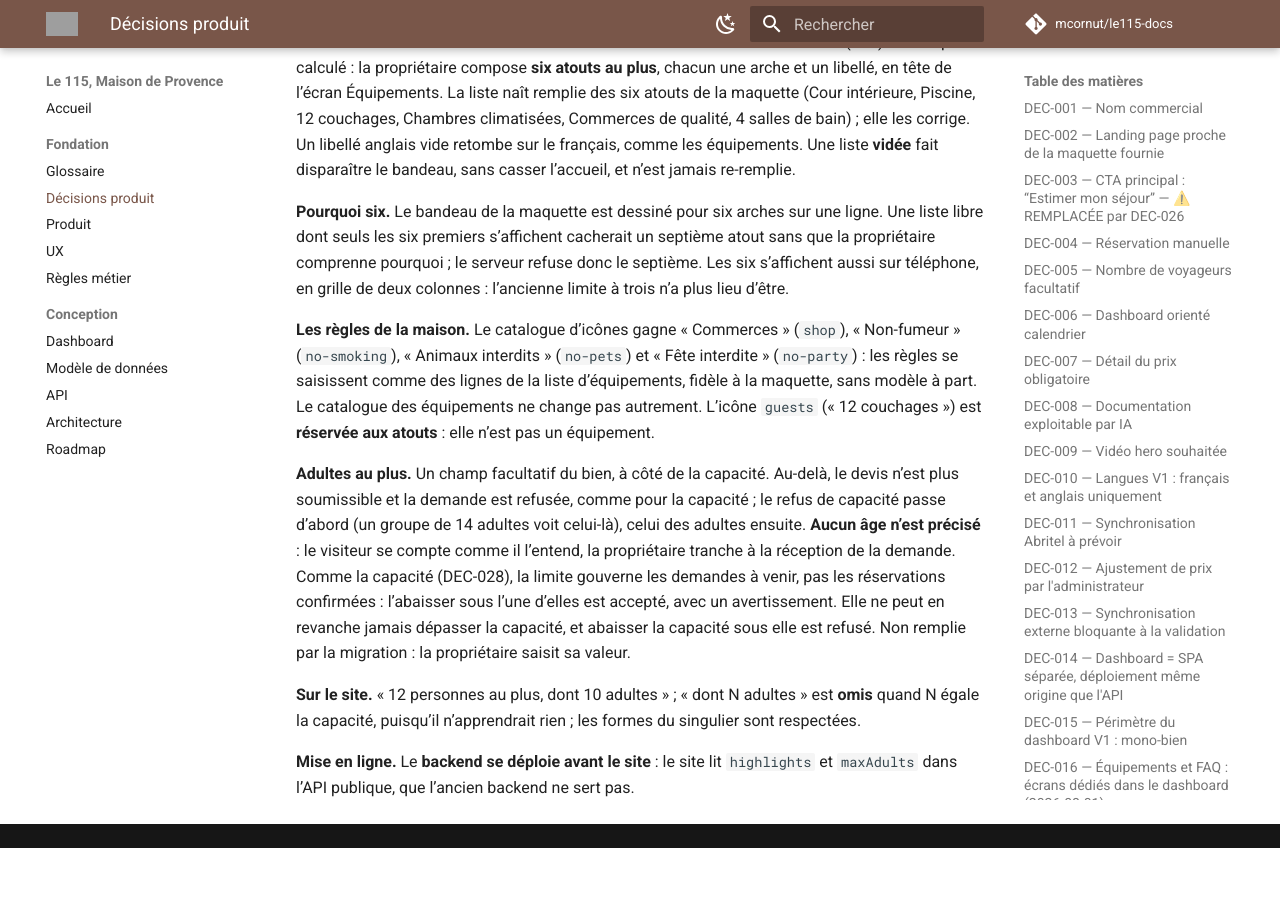
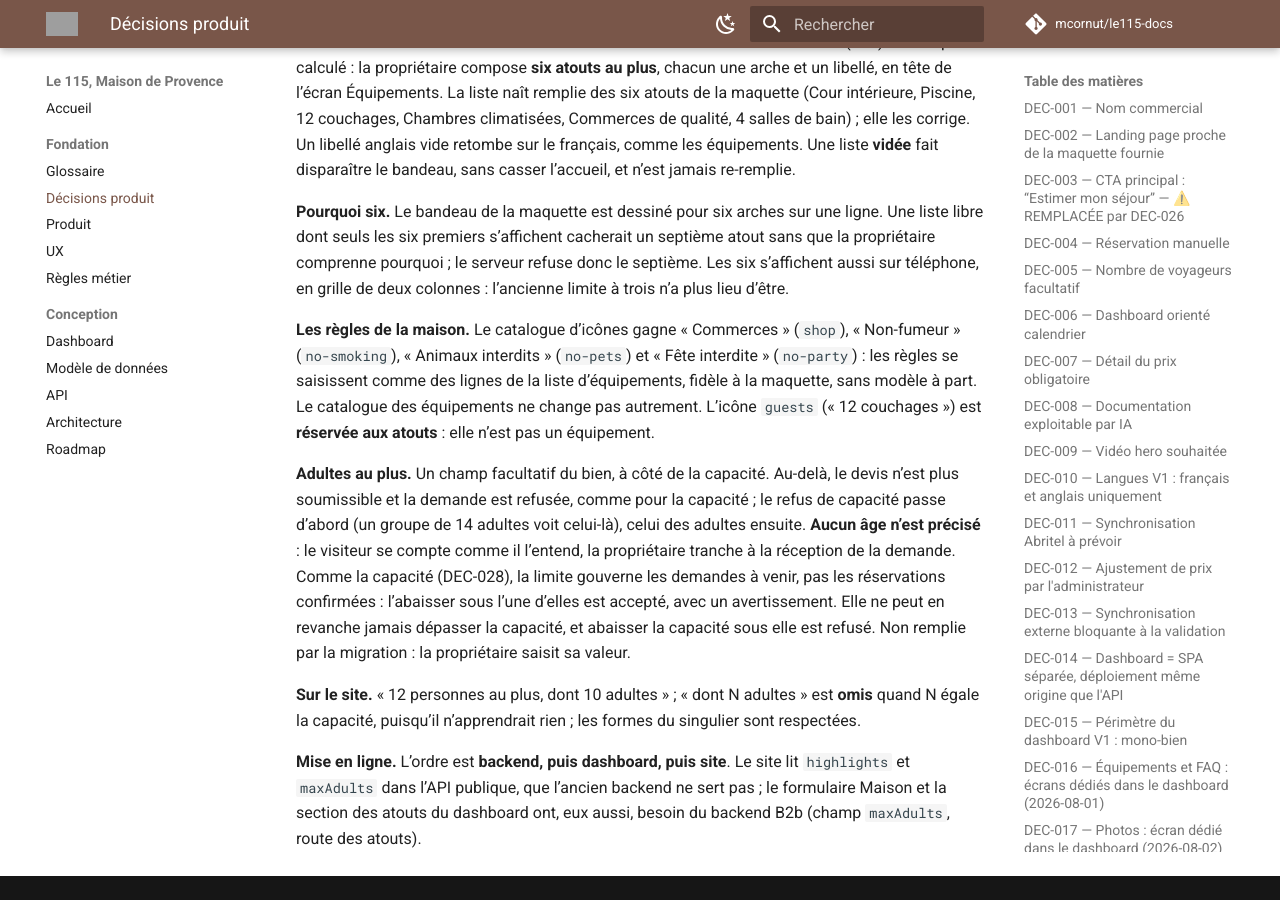
Before and after one commit to mcornut/le115-docs, an MkDocs documentation site: the page built from docs/00-Product-Decisions.md, in a window 1280 px wide and 900 px high, scrolled down 20516 px. Built offline with MkDocs 1.6.1 and Material for MkDocs 9.7.7, drawn with Linux system fonts in a browser that asks for light colours; comment, search, counter and statistics services are not loaded; before the commit the page ends 21364 px from its top, so only the background shows below that; grey boxes are pictures that could not be loaded.

Commit message:
docs(DEC-037): ordre de déploiement, phrase du devis, ADULTS_EXCEED_MAX
Le dashboard a besoin du backend B2b autant que le site : l'ordre est
backend, dashboard, site. La phrase sur le devis affiché avec son obstacle
retrouve les erreurs métier dont l'avait séparée le paragraphe des adultes.
ADULTS_EXCEED_MAX n'est pas émis quand le groupe est déjà GUESTS_INVALID.

Co-Authored-By: Claude Opus 5.5 <noreply@anthropic.com>

```diff
--- a/docs/00-Product-Decisions.md
+++ b/docs/00-Product-Decisions.md
@@ -914,5 +914,7 @@ Non remplie par la migration : la propriétaire saisit sa valeur.
 **Sur le site.** « 12 personnes au plus, dont 10 adultes » ; « dont N adultes » est **omis** quand
 N égale la capacité, puisqu’il n’apprendrait rien ; les formes du singulier sont respectées.
 
-**Mise en ligne.** Le **backend se déploie avant le site** : le site lit `highlights` et
-`maxAdults` dans l’API publique, que l’ancien backend ne sert pas.
+**Mise en ligne.** L’ordre est **backend, puis dashboard, puis site**. Le site lit
+`highlights` et `maxAdults` dans l’API publique, que l’ancien backend ne sert pas ; le
+formulaire Maison et la section des atouts du dashboard ont, eux aussi, besoin du backend
+B2b (champ `maxAdults`, route des atouts).
```
Also changed, not shown: docs/02-UX.md (+4 -3 lines), docs/06-API.md (+1 -1 lines), docs/08-Roadmap.md (+2 -2 lines).
